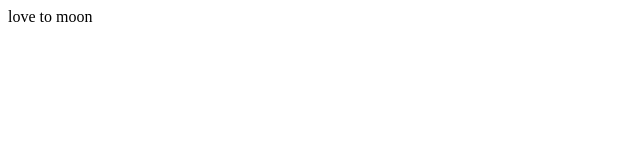
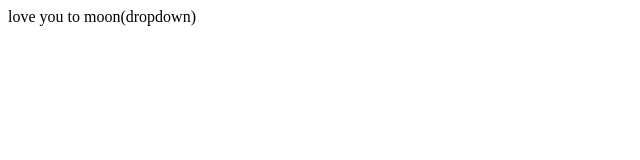
Before and after one commit to student-AnkitaJadhav/localrepo, a plain HTML site: page index.html in a window 1280 px wide. Shown: the whole page, without its empty margins (0-640 px from the left). Drawn offline with Linux system fonts and the light colour scheme.

```diff
--- a/index.html
+++ b/index.html
@@ -1 +1 @@
-<p>love to moon</p>
+<p>love you to moon(dropdown)</p>
```
